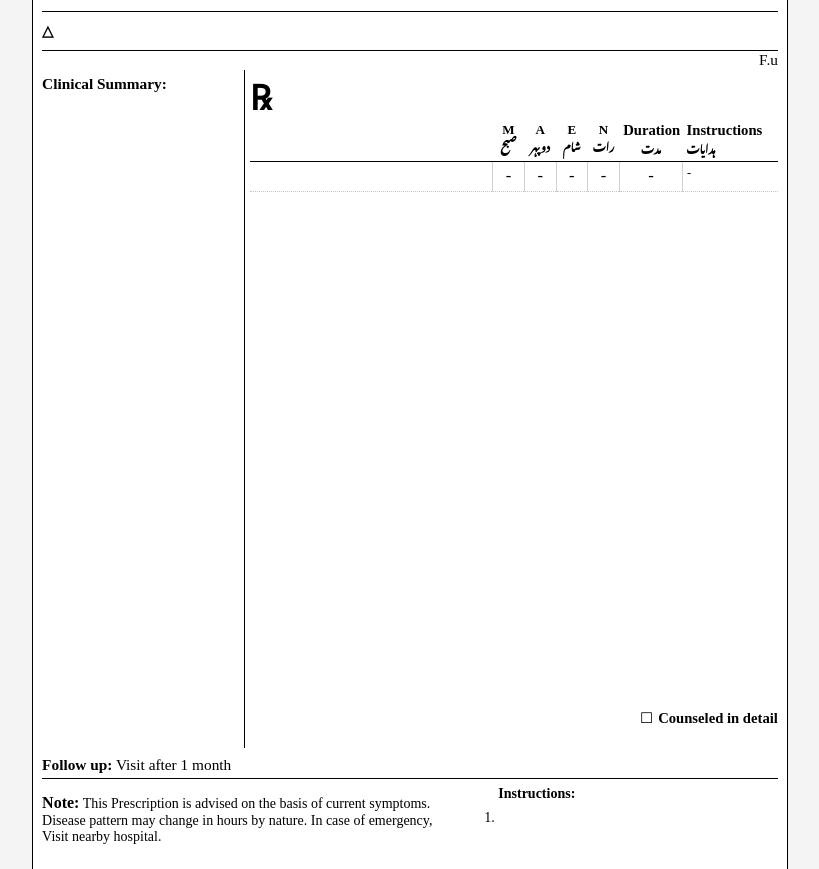
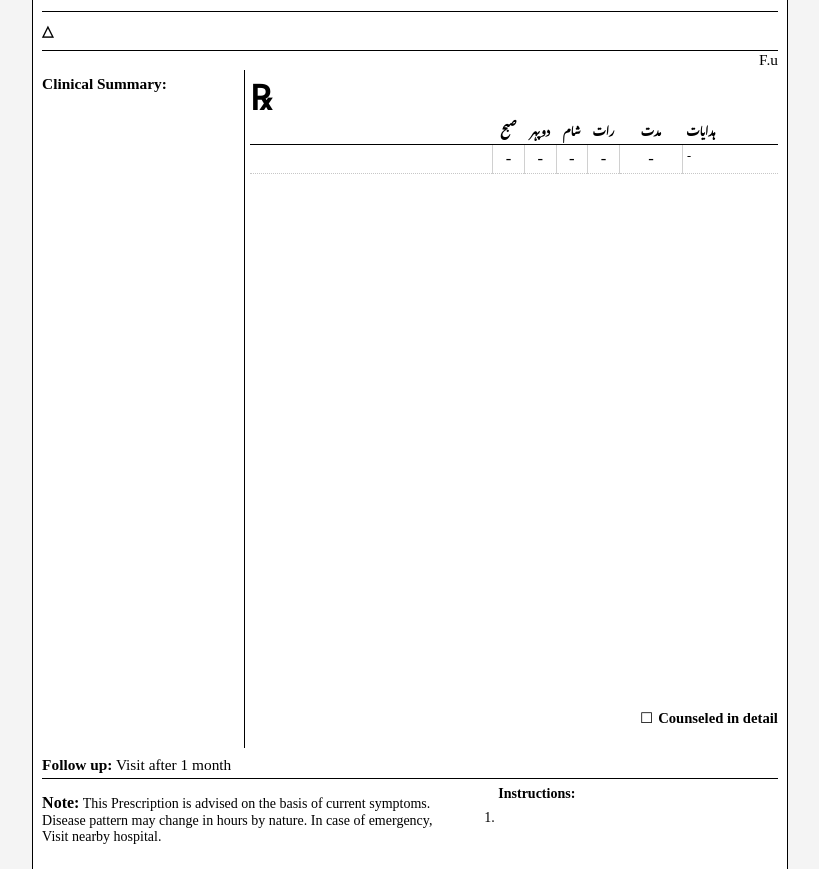
Before and after one commit to huzaifa-006/Prescripto, a Django app: template templates/clinic/prescription_print.html in a window 1280 px wide. Shown: the part 234-1103 px from the top of the page, without its empty margins (230-1049 px from the left). Run offline with Django 5.2, Linux system fonts and the light colour scheme; the template is opened without the code that fills it, so the values that code supplies are empty.

Commit message:
removed english text from medicine list

```diff
--- a/templates/clinic/prescription_print.html
+++ b/templates/clinic/prescription_print.html
@@ -761,12 +761,12 @@
                         <thead>
                             <tr>
                                 <th class="medicine-col"></th>
-                                <th class="time-col">M<span class="urdu-sub">صبح</span></th>
-                                <th class="time-col">A<span class="urdu-sub">دوپہر</span></th>
-                                <th class="time-col">E<span class="urdu-sub">شام</span></th>
-                                <th class="time-col">N<span class="urdu-sub">رات</span></th>
-                                <th class="duration-col">Duration<span class="urdu-sub">مدت</span></th>
-                                <th class="instructions-col">Instructions<span class="urdu-sub">ہدایات</span></th>
+                                <th class="time-col"><span class="urdu-sub">صبح</span></th>
+                                <th class="time-col"><span class="urdu-sub">دوپہر</span></th>
+                                <th class="time-col"><span class="urdu-sub">شام</span></th>
+                                <th class="time-col"><span class="urdu-sub">رات</span></th>
+                                <th class="duration-col"><span class="urdu-sub">مدت</span></th>
+                                <th class="instructions-col"><span class="urdu-sub">ہدایات</span></th>
                             </tr>
                         </thead>
                         <tbody>
```
